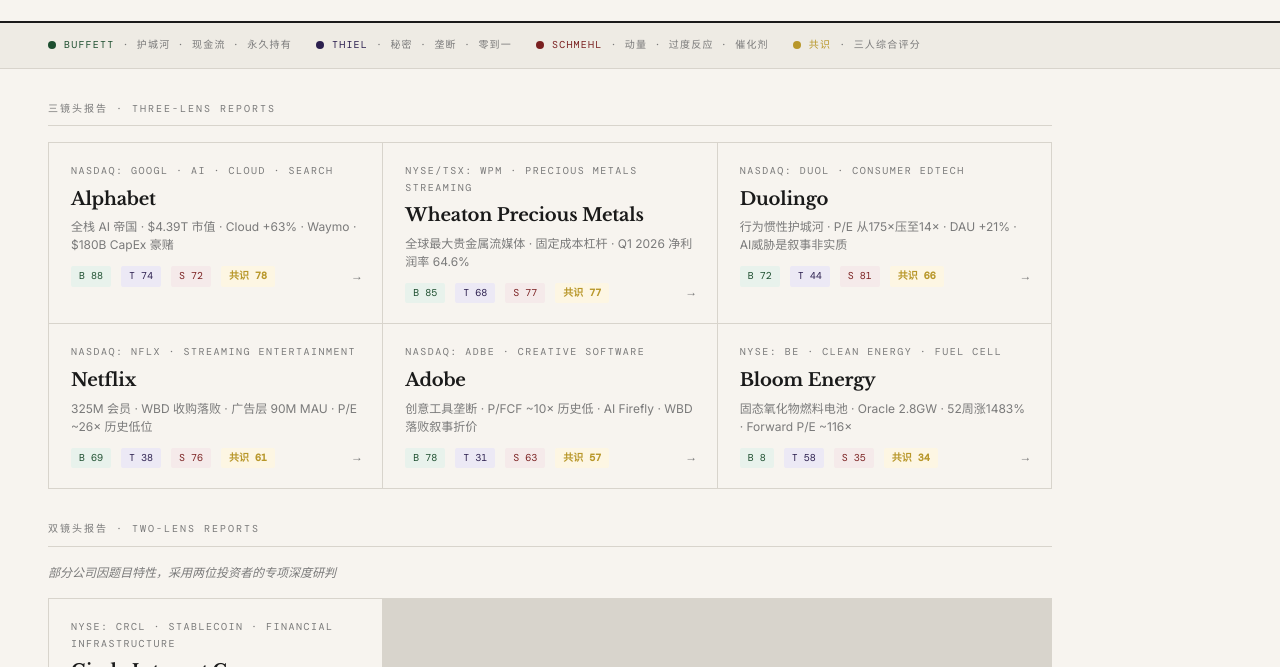
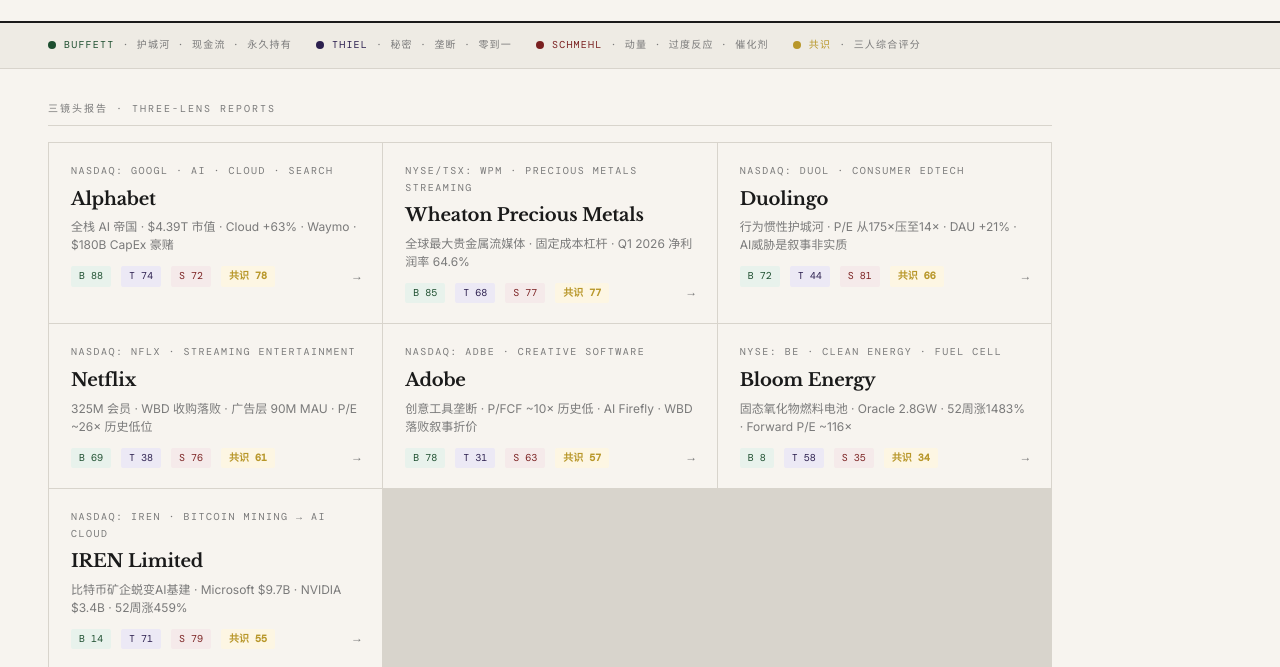
Before and after one commit to No5fisher/investment-research, a plain HTML site: page index.html in a window 1280 px wide. Shown: the part 133-800 px from the top of the page. Drawn offline with nearby package versions, Linux system fonts and the light colour scheme.

Commit message:
Update index: add IREN

```diff
--- a/index.html
+++ b/index.html
@@ -314,6 +314,19 @@
       </div>
     </a>
 
+    <a href="iren_three_lens.html" class="report-card">
+      <div class="card-ticker">NASDAQ: IREN · Bitcoin Mining → AI Cloud</div>
+      <div class="card-name">IREN Limited</div>
+      <div class="card-desc">比特币矿企蜕变AI基建 · Microsoft $9.7B · NVIDIA $3.4B · 52周涨459%</div>
+      <div class="card-scores">
+        <span class="card-score cs-b">B 14</span>
+        <span class="card-score cs-t">T 71</span>
+        <span class="card-score cs-s">S 79</span>
+        <span class="card-score cs-x">共识 55</span>
+        <span class="card-arrow">→</span>
+      </div>
+    </a>
+
   </div>
 
   <div class="section-label">双镜头报告 · Two-Lens Reports</div>
```
